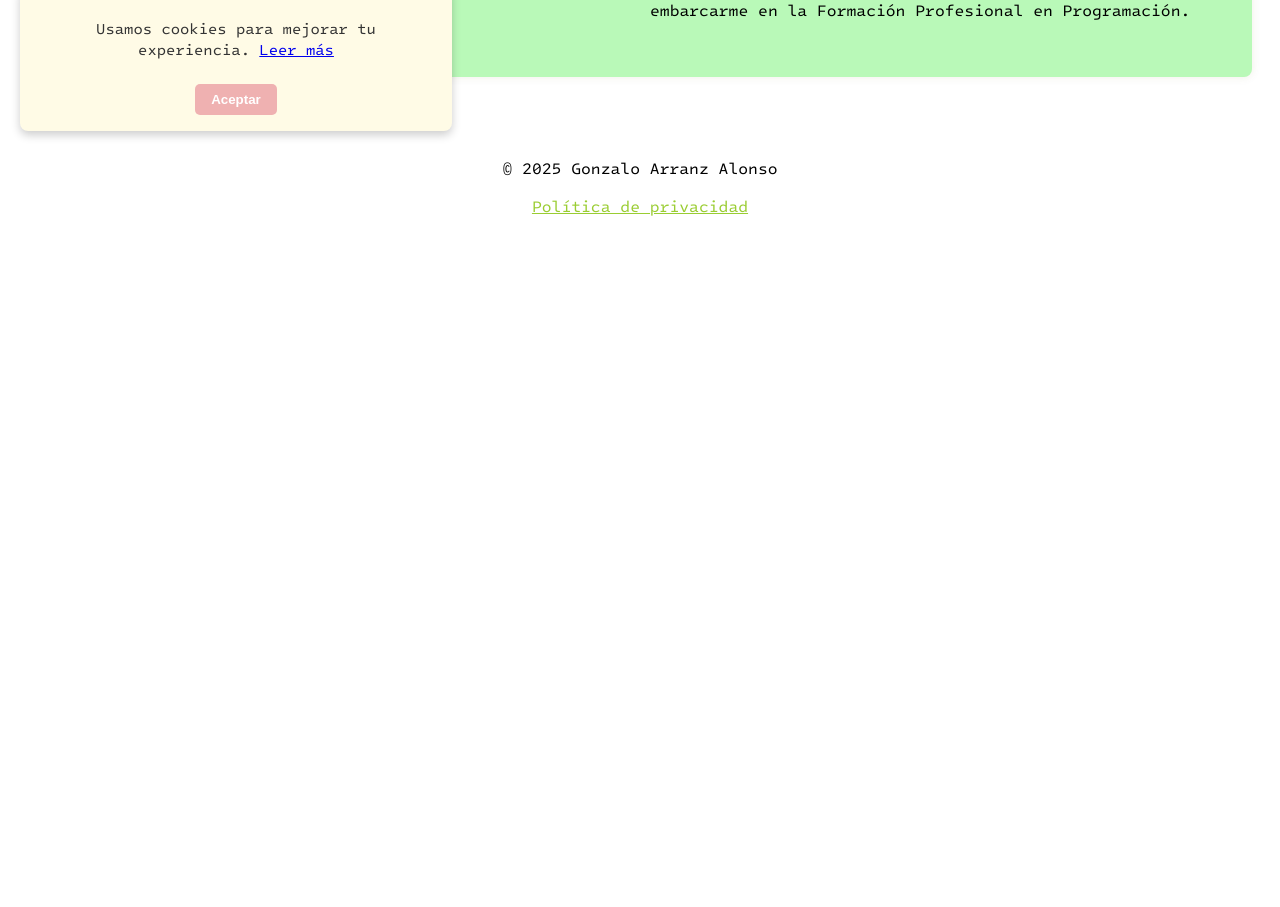
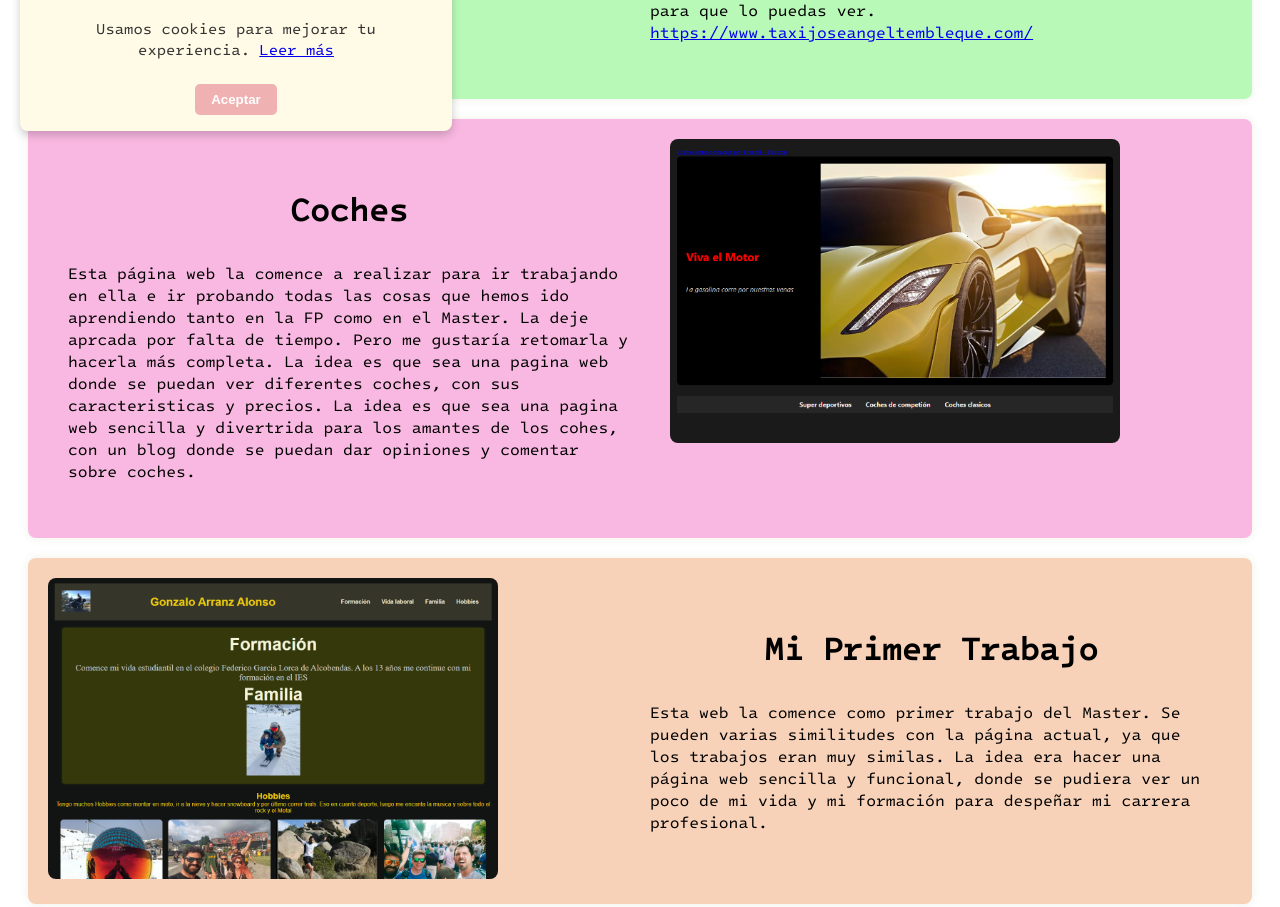
Before and after one commit to Gonzalo-6/Proyecto1-LLMM, a plain HTML site: page indexproyectos.html in a window 1280 px wide. Shown: the part 649-1556 px from the top of the page. Before the commit the page ends 890 px from the top, so only its background shows below. Drawn offline with Linux system fonts and the light colour scheme; files whose address does not match are found by name.

Commit message:
Página proyecto y retoques

```diff
--- a/indexproyectos.html
+++ b/indexproyectos.html
@@ -37,25 +37,58 @@
   <div class="contenido">
 
     <div class="logo">
-      <img src="imagenes/1.png" alt="Logo">
+      <img src="imagenes/taxi.png" alt="Logo">
     </div>
 
     <div class="texto">
-      <h2>Presentación</h2>
+      <h2>Pagina Web</h2>
       <p>
-        Hola, soy Gonzalo Arranz Alonso, tengo 41 años. Nací en Madrid, aunque me crie en un auténtico paraíso natural: la Sierra Norte de Guadalajara, también conocida como la Sierra de Ayllón.
-
-        A lo largo de mi vida siempre he buscado seguir formándome y afrontar nuevos retos, sin dejar de lado mis pasiones y aficiones.
-
-        Comencé mi camino en la Formación Profesional de Educación Infantil, para después continuar con la Diplomatura en la misma especialidad. Más adelante, impulsado por el deseo de seguir creciendo profesionalmente, cursé el Grado en Educación Primaria con mención en inglés, motivado en parte por mi experiencia personal viviendo un año en Inglaterra junto a mi mujer.
-
-        En el colegio donde trabajo he estado siempre vinculado a las nuevas tecnologías, formando parte activa de la comisión TIC del centro. Como nuevo desafío personal y profesional, he decidido embarcarme en la Formación Profesional en Programación.
+       Gracias a mi Profesor Raúl que nos animo en clase para crear alguna pagina web para algun conocido. Justo una migo habia montado un servicio de taxis en un pueblo de Castilla la Mancha y me tire a la piscina. En esta
+       paginna web se pueden ver los servicios que puede ofrecer y sobre todo como contactar con él. Analizando las diferentes webs de taxis y las necesidades de mi amigo. Encontre que lo primordial era colocar muy visible
+       un boton en el que le llamen directamente. Porque es una persona que trabaja sola con lo cual no puede estar con whatsapp o correo. Y es algo rapido que le llamen y salga a hacer el servicio. Con lo cual la web no tiene
+       codigo muy complicado, pero si que tiene un diseño atractivo y funcional. Y sobre todo que se vea un poco como trabaja. Lo más interesante de todo fue como ponerla en funcionamiento y visible en google.
+       Te dejo el enlace para que lo puedas ver. <a href="https://www.taxijoseangeltembleque.com/" target="_blank">https://www.taxijoseangeltembleque.com/</a>
       </p>
     </div>
   </div>
 </section>
+<section class="hero1">
+    <div class="contenido">
+
+        <div class="texto">
+        <h2>Coches</h2>
+       <p>
+        Esta página web la comence a realizar para ir trabajando en ella e ir probando todas las cosas que hemos ido aprendiendo tanto en la FP como en el Master. La deje aprcada por falta de tiempo. Pero me gustaría retomarla
+        y hacerla más completa. La idea es que sea una pagina web donde se puedan ver diferentes coches, con sus caracteristicas y precios. La idea es que sea una pagina web sencilla y divertrida para los amantes de los cohes,
+        con un blog donde se puedan dar opiniones y comentar sobre coches.
+       </p>
+       </div>
+       <div class="logo">
+        <img src="imagenes/coches.png" alt="Logo">
+        </div>
+
+    </div>
+</section>
+<section class="hero2">
+    <div class="contenido">
+        <div class="logo">
+        <img src="imagenes/Primer trabajo.png" alt="Logo">
+        </div>
 
 
+        <div class="texto">
+        <h2>Mi Primer Trabajo</h2>
+       <p>
+        Esta web la comence como primer trabajo del Master. Se pueden varias similitudes con la página actual, ya que los trabajos
+        eran muy similas. La idea era hacer una página web sencilla y funcional, donde se pudiera ver un poco  de mi vida y mi formación para despeñar mi carrera profesional.
+       </p>
+       </div>
+
+
+
+
+    </div>
+</section>
 
 
 <footer>
```
Also changed, not shown: indexcontacto.html (+4 -2 lines), indexformacion.html (+1 -1 lines), indexvidalaboral.html (+3 -2 lines), imagenes/Primer trabajo.png (added), imagenes/coches.png (added), imagenes/taxi.png (added), imagenes/universidad.png.jpg (added), 1 other file.
